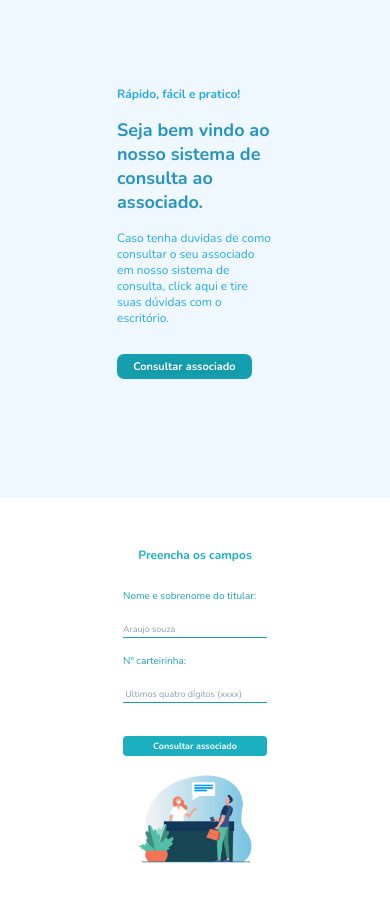
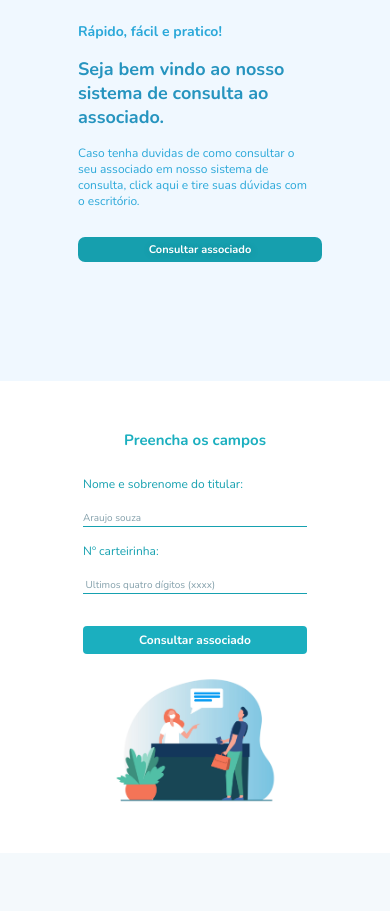
Before and after one commit to Henriquedosantos/sistema-mais-familia, a PHP site: page / in a window 390 px wide. Shown: the part 307-1218 px from the top of the page. After the commit the page ends 1109 px from the top, so only its background shows below. Run offline with PHP 8.4, Linux system fonts and the light colour scheme.

Commit message:
Update index-screen.css

```diff
--- a/styles/style-index/index-screen.css
+++ b/styles/style-index/index-screen.css
@@ -23,19 +23,21 @@
         align-items: center;
         padding: 4em 0em 7em 0em;
 
+        gap: 1em;
+
         padding-top: 5em;
     }
 
     div#container_one {
 
         margin: auto;
-        width: 40%;
+        width: 60%;
         padding: 7px;
     }
 
 
     div#container_one>h4 {
-        font-size: 12px;
+        font-size: 14px;
     }
 
     div#container_one>h1 {
@@ -52,7 +54,7 @@
 
         padding: 5px;
         font-size: 11px;
-        width: 80%;
+        width: 100%;
 
     }
 
@@ -67,42 +69,42 @@
     section {
 
         flex-direction: column;
-        gap:10px;
+        gap:14px;
         padding: 10px;
     }
 
     form {
 
 
-        width: 9em;
+        width: 14em;
         padding: 5px;
 
     }
 
 
     form>h2 {
-        font-size: 12px;
+        font-size: 15px;
     }
 
     form>label {
-        font-size: 10px;
+        font-size: 12px;
     }
 
 
     input#bottom-consultar {
-        padding: 4px;
-        font-size: 9px;
+        padding: 6px;
+        font-size: 12px;
         width: 100%;
 
     }
 
     img#img-consultar {
-        height:100px;
+        height:140px;
     }
 
 
     input::placeholder{
-        font-size: 9px;
+        font-size: 10px;
         color: #84a0ab
     }
 
```
